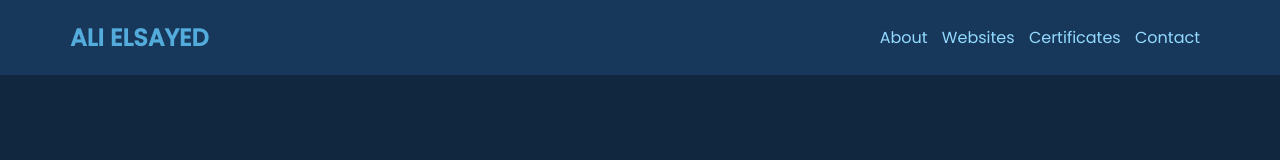
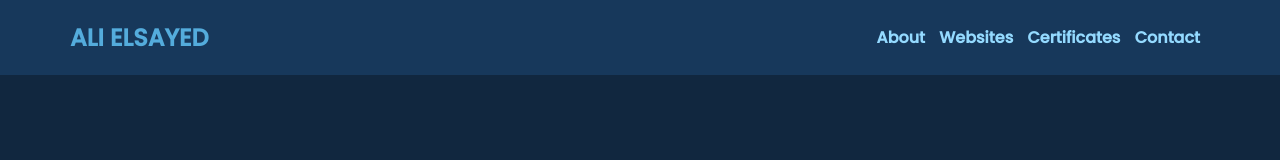
Before and after one commit to Alilool/My-portfolio, a plain HTML site: page index.html in a window 1280 px wide. Shown: the top 160 px of the page. Drawn offline with Linux system fonts and the light colour scheme.

Commit message:
Add files via upload

```diff
--- a/style.css
+++ b/style.css
@@ -32,12 +32,13 @@ header h3 {
     overflow: visible;
 }
 
-header a{
+nav a{
     text-decoration: none;
     color: #94daff;
     margin: 5px;
     overflow: visible;
     transition: 0.5s ease;
+    font-weight: bold;
 }
 
 #last-link {
```
